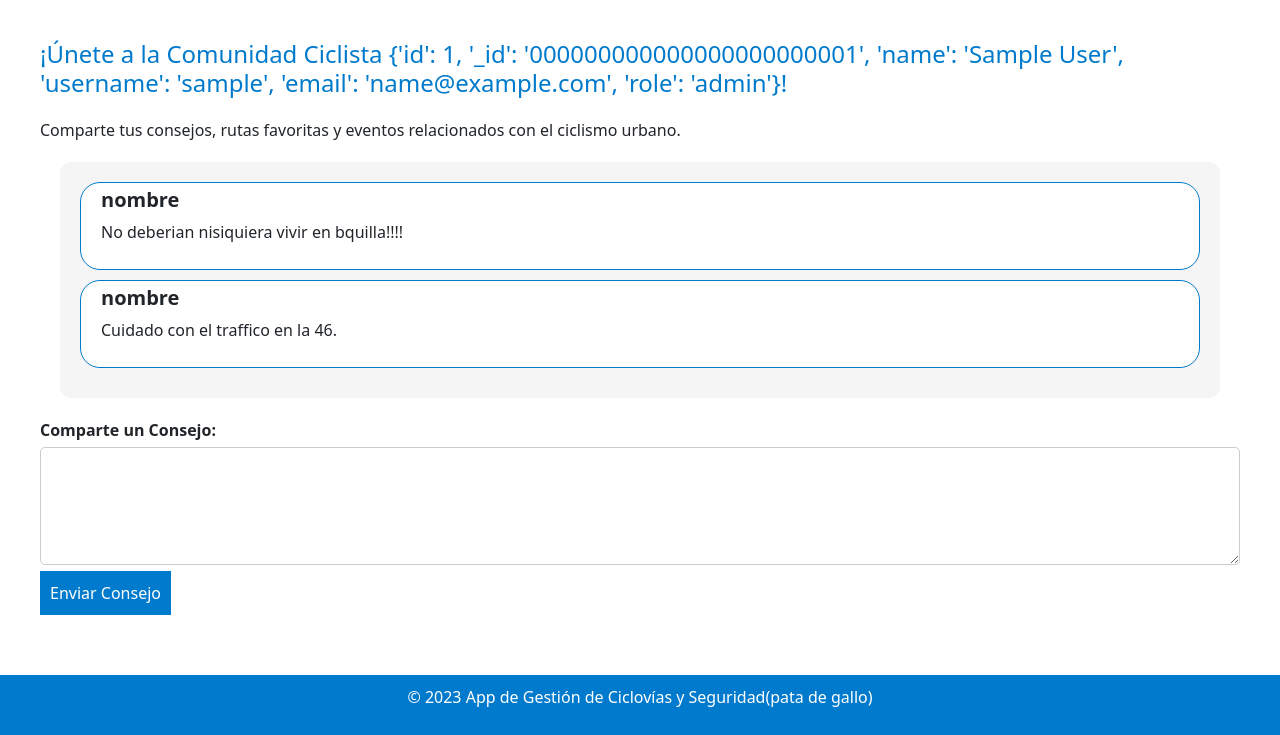
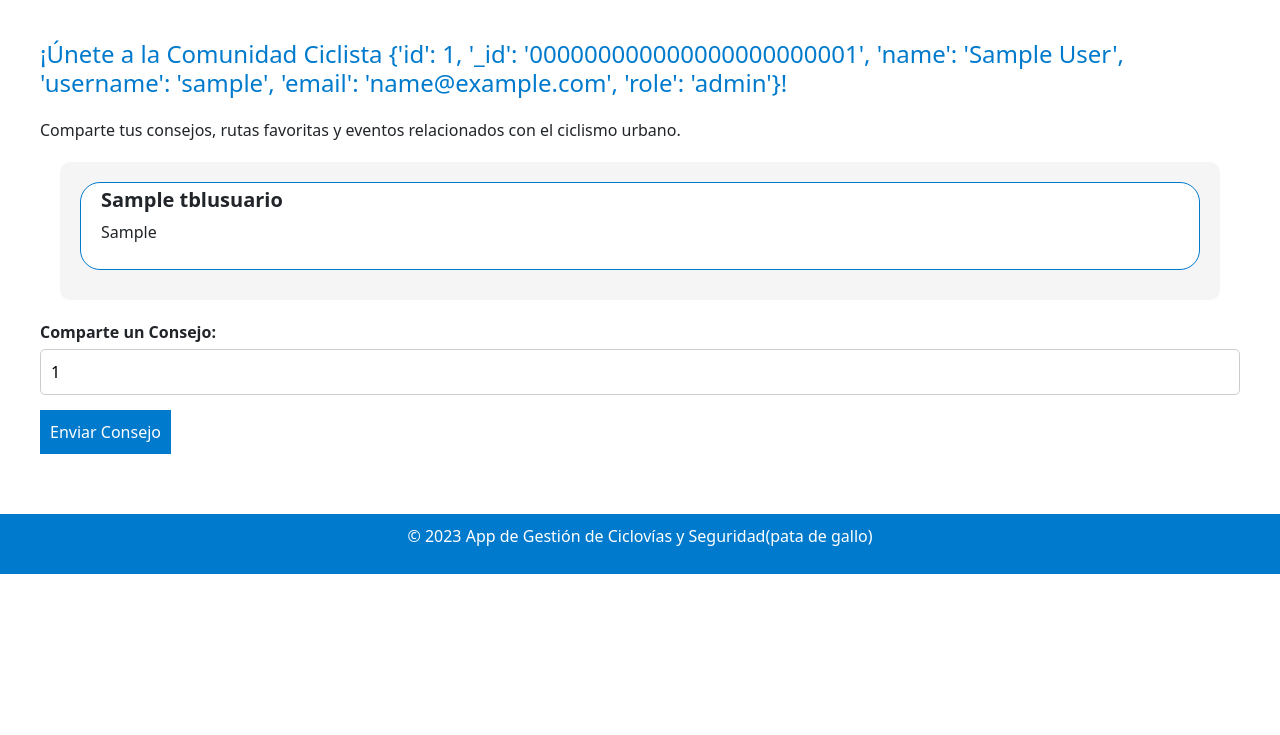
Before and after one commit to Diegdary/webciclismo, a Flask app: page /comunidad in a window 1280 px wide. Shown: the part 96-831 px from the top of the page. After the commit the page ends 670 px from the top, so only its background shows below. Run offline with Flask 3, Linux system fonts and the light colour scheme; the visitor is signed in with stand-in values (Sample User, id 1); tables that the repository leaves empty hold one stand-in row (values such as "Sample post"); some libraries are stand-ins or nearby versions.

Commit message:
annadiendo comunidad 100 funcional

```diff
--- a/app.py
+++ b/app.py
@@ -25,10 +25,11 @@ def ingresar():
     password= request.form["password"]
     userr = db.session.query(Usuario.id).filter(Usuario.nombre == usuario, Usuario.password == password).all()
     resultado = UsuarioSchema(many=True).dump(userr)
-
+    print(resultado)
 
     if len(resultado) > 0:
         session["usuario"]=usuario
+        session["idusuario"]= resultado[0]["id"]
         return redirect("/home")
     else:
         return redirect("/")
@@ -36,12 +37,10 @@ def ingresar():
 
 @app.route("/comunidad", methods=["GET"])
 def comunidad():
-    #lista de mensajes
-    mensajes = Comunidad.query.all()
-    session["listamensajes"] = ComunidadSchema(many=True).dump(mensajes)
+
     #verificar login usuario
     if "usuario" in session:
-        return render_template("comunidad.html", usuario= session["usuario"], todosmensajes= session["listamensajes"])
+        return render_template("comunidad.html", usuario= session["usuario"], idusuario= session["idusuario"])
     else:
         return redirect("/")
 
@@ -72,6 +71,7 @@ def rutas():
 @app.route("/salir")
 def salir():
     session.pop("usuario",None)
+    session.pop("idusuario",None)
     return redirect("/")
 
 
--- a/config/static/css/estiloc.css
+++ b/config/static/css/estiloc.css
@@ -18,7 +18,7 @@
 }
 
 /* Estilos para formularios */
-form {
+.form {
     margin-bottom: 20px;
 }
 
--- a/config/static/js/comunity.js
+++ b/config/static/js/comunity.js
@@ -1,19 +1,74 @@
+const idusuario = document.getElementById("consejo").value;
+
 const getmessages = ()=>{
-    let list = []
+    let listmessage = []
+    let jsonusers = {}
+
+    //conseguir lista de usuarios
+    axios.get('api/usuarios?ID=12345')
+  .then(function (response) {
+    listuser=response.data
+    listuser.map((item)=>{
+        jsonusers[item.id]=item.nombre
+    })
+  })
+  .catch(function (error) {
+    console.log(error);
+  })
+
 
     axios.get('api/comunidades?ID=12345')
   .then(function (response) {
-    // handle success
-    console.log(response.data);
-    list = response.data
+
+    listmessage = response.data
+    console.log(listmessage)
+    console.log(jsonusers)
+    finalmesagge = ""
+    //generar html a partir de la lista de mensajes del db
+
+    listmessage.map((item,index)=>{
+
+        finalmesagge += `
+        <article class="comentario">
+                <h3 class="nombre">${jsonusers[item.id_usuario]}</h3>
+                <p>
+                    ${item.mensaje}
+                </p>
+            </article>
+        `
+
+    })
+
+    document.getElementById("coments").innerHTML=finalmesagge;
+
   })
   .catch(function (error) {
-    // handle error
     console.log(error);
   })
-  .finally(function () {
-    // always executed
-  });
+}
+
+const sendmessage = ()=>{
+    data = {
+        "id_usuario": idusuario,
+        "mensaje": document.getElementById("consejo").value
+    }
+
+    var config = {
+        headers: {
+            'Content-Type': 'application/json'
+        }
+    };
+
+    axios.post("api/savecomunidad", JSON.stringify(data), config)
+    .then(
+        response => {
+            console.log('respuesta del backend:', response.data);
+            window.location.reload()
+        }
+    )
+    .catch(function (error) {
+        console.error('Error al enviar datos:', error);
+    });
 
 
 
--- a/config/templates/comunidad.html
+++ b/config/templates/comunidad.html
@@ -1,30 +1,22 @@
 {% extends "layout.html" %}
 {% block body %}
+
     <section id="interaccion">
-        <h2 id="titulo">¡Únete a la Comunidad Ciclista {{usuario}}!</h2>
+        <h2 id="titulo">¡Únete a la Comunidad Ciclista <a id="nombre">{{usuario}}</a>!</h2>
         <p>Comparte tus consejos, rutas favoritas y eventos relacionados con el ciclismo urbano.</p>
 
-        <section class="comentarios">
-            <article class="comentario">
-                <h3 class="nombre">nombre</h3>
-                <p>
-                    No deberian nisiquiera vivir en bquilla!!!!
-                </p>
-            </article>
-            <article class="comentario">
-                <h3 class="nombre">nombre</h3>
-                <p>
-                    Cuidado con el traffico en la 46.
-                </p>
-            </article>
+        <section id="coments" class="comentarios">
+
         </section>
 
         <!-- Formulario para compartir consejos -->
-        <form action="#" method="post">
+        <div class="form">
             <label for="consejo">Comparte un Consejo:</label>
-            <textarea id="consejo" name="consejo" rows="4" required></textarea>
-            <button type="submit">Enviar Consejo</button>
-        </form>
+
+            <input type="text" id="consejo" name="consejo" value= {{idusuario}}>
+            <button class="boton" onclick="sendmessage()">Enviar Consejo</button>
+        </div class="form">
     </section>
 
+    <script src="./../static/js/comunity.js"></script>
 {% endblock %}
--- a/config/templates/layout.html
+++ b/config/templates/layout.html
@@ -17,7 +17,7 @@
     <script src="https://api.mapbox.com/mapbox-gl-js/plugins/mapbox-gl-geocoder/v4.4.2/mapbox-gl-geocoder.min.js"></script>
     <link href="https://api.mapbox.com/mapbox-gl-js/plugins/mapbox-gl-geocoder/v4.4.2/mapbox-gl-geocoder.css" rel="stylesheet" type="text/css"
     />
-
+    <script src="https://cdn.jsdelivr.net/npm/axios/dist/axios.min.js"></script>
 
 
 </head>
@@ -41,8 +41,8 @@
 
         <script src="{{url_for('static', filename='js/app.js')}}"></script>
         <script src="//cdn.jsdelivr.net/npm/alertifyjs@1.13.1/build/alertify.min.js"></script>
-        <script src="https://cdn.jsdelivr.net/npm/axios/dist/axios.min.js"></script>
-        <script src="./../static/js/comunity.js"></script>
+
+
         <!-- CSS -->
         <link rel="stylesheet" href="//cdn.jsdelivr.net/npm/alertifyjs@1.13.1/build/css/alertify.min.css"/>
         <!-- Default theme -->
```
